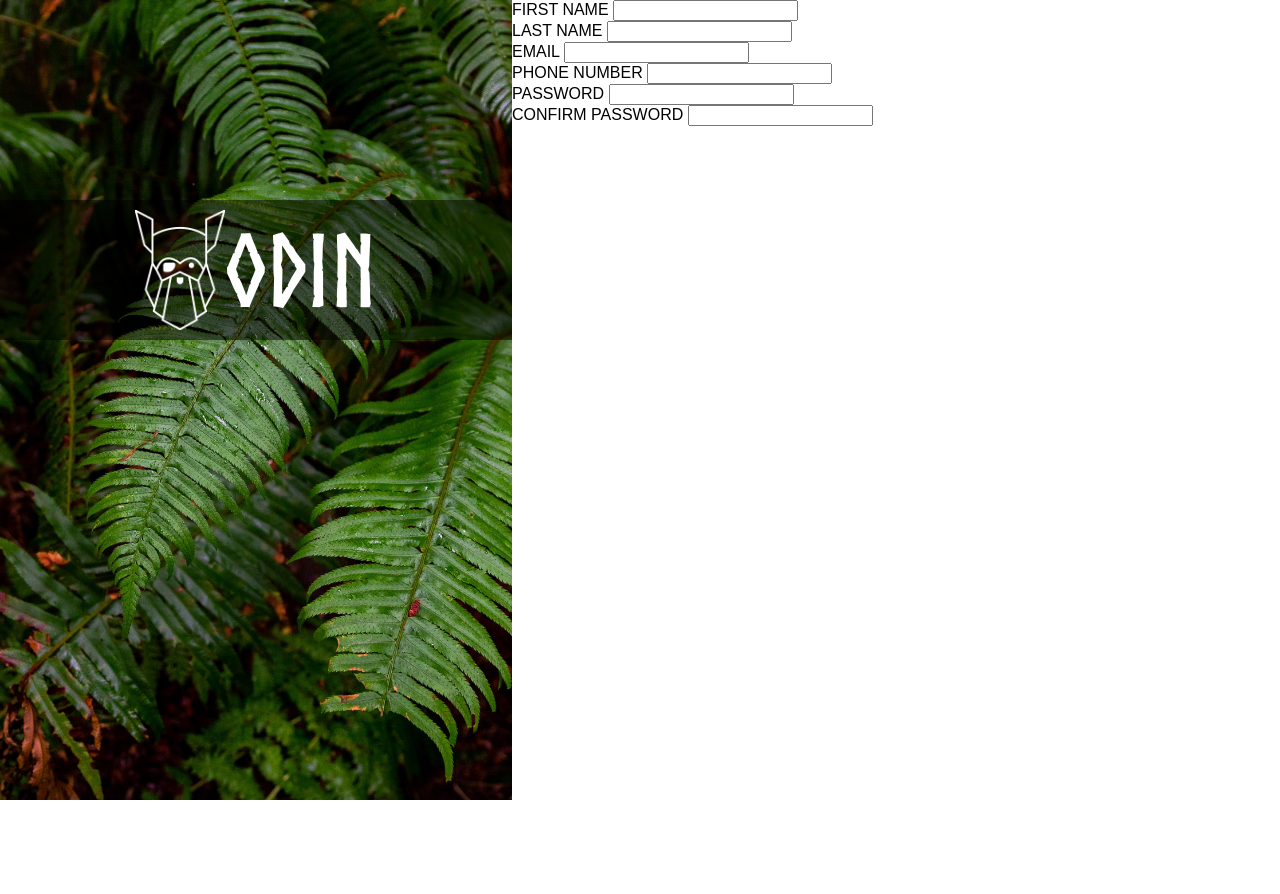
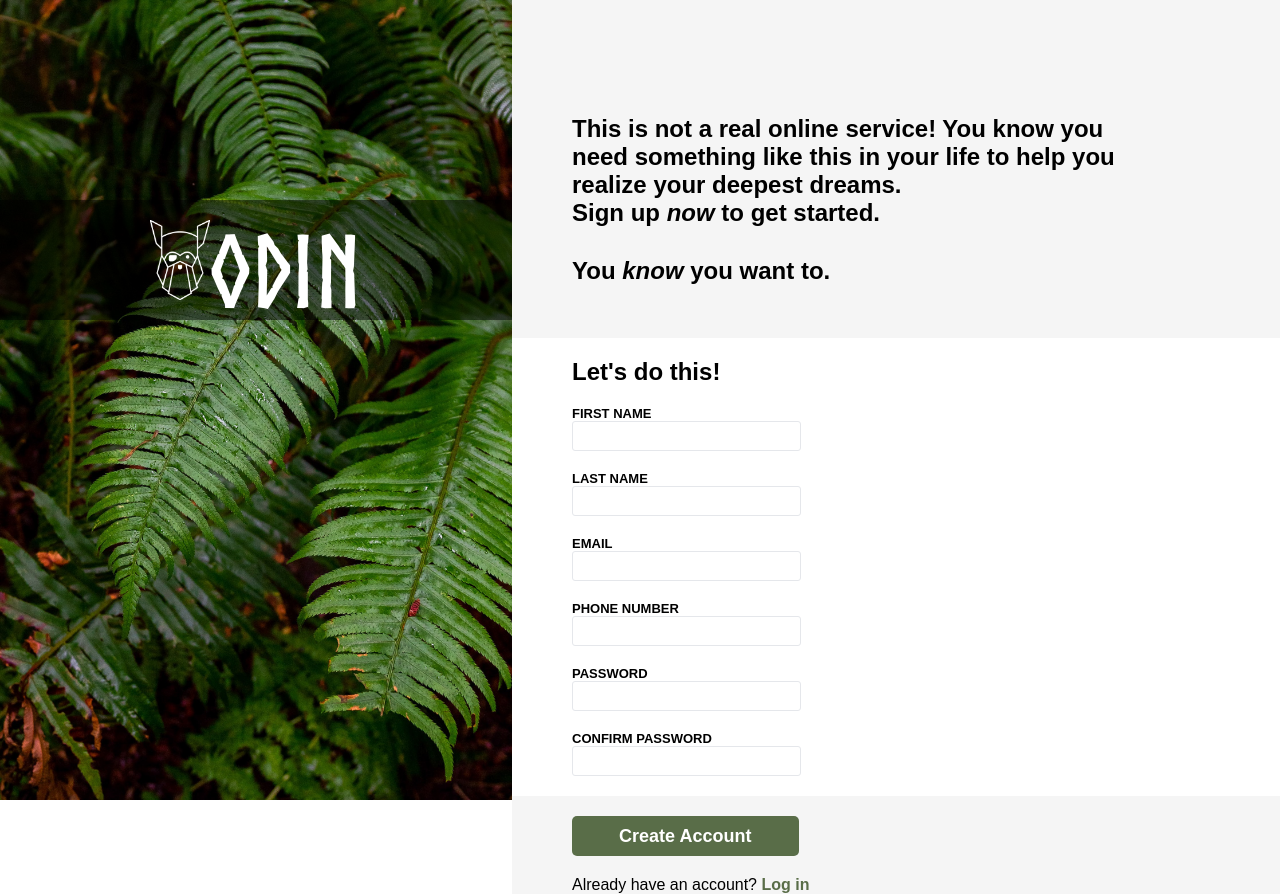
Before and after one commit to joseferreira7/signup-form, a plain HTML site: page index.html in a window 1280 px wide. Before the commit the page ends 800 px from the top, so only its background shows below. Drawn offline with Linux system fonts and the light colour scheme.

Commit message:
Style right side

```diff
--- a/index.html
+++ b/index.html
@@ -8,6 +8,7 @@
     <script src="script.js"></script>
     <title>Sign-up</title>
   </head>
+
   <body>
     <div class="left-side">
       <div class="logo-banner">
@@ -19,7 +20,22 @@
     </div>
 
     <div class="right-side">
+      <div class="top">
+        <div>
+          <p>
+            This is not a real online service! You know you need something like
+            this in your life to help you realize your deepest dreams.
+          </p>
+          <p>Sign up <em>now</em> to get started.</p>
+        </div>
+        <div>
+          <p>You <em>know</em> you want to.</p>
+        </div>
+      </div>
+      <div class="mid">
         <form method="post">
+          <p class="form-title">Let's do this!</p>
+          <div class="form-row">
             <div>
               <label for="first_name">FIRST NAME</label>
               <input type="text" name="first_name" id="first_name" />
@@ -28,6 +44,8 @@
               <label for="last_name">LAST NAME</label>
               <input type="text" name="last_name" id="last_name" />
             </div>
+          </div>
+          <div class="form-row">
             <div>
               <label for="email">EMAIL</label>
               <input type="email" name="email" id="email" />
@@ -36,15 +54,36 @@
               <label for="phone_number">PHONE NUMBER</label>
               <input type="tel" name="phone_number" id="phone_number" />
             </div>
+          </div>
+          <div class="form-row">
             <div>
               <label for="password">PASSWORD</label>
-          <input type="password" name="password" id="password" />
+              <input
+                class="error"
+                type="password"
+                name="password"
+                id="password"
+              />
             </div>
             <div>
               <label for="password_conf">CONFIRM PASSWORD</label>
-          <input type="password" name="password_conf" id="password_conf" />
+              <input
+                class="error"
+                type="password"
+                name="password_conf"
+                id="password_conf"
+              />
             </div>
+          </div>
+
+          <button type="submit">Create Account</button>
         </form>
+      </div>
+      <div class="bot">
+        <p class="have-account">
+          Already have an account? <a href="" class="login">Log in</a>
+        </p>
+      </div>
     </div>
   </body>
 </html>
--- a/style.css
+++ b/style.css
@@ -1,18 +1,30 @@
 @font-face {
   font-family: "norse";
   src: url(fonts/Norse-Bold.otf);
+}
+
+* {
+  margin: 0;
+  padding: 0;
+  box-sizing: border-box;
+}
+
+html {
+  background-color: rgba(0, 0, 0, 0.95);
 }
 
 body {
   display: flex;
   margin: 0;
   font-family: sans-serif;
+  font-weight: bold;
+  background-color: white;
 }
 
 .left-side {
   background: url(images/bgd-img.jpg) no-repeat;
   background-size: cover;
-  width: 40%;
+  width: 40vw;
   height: 100vh;
 }
 
@@ -20,7 +32,7 @@ body {
   background-color: rgba(0, 0, 0, 0.5);
   height: 15%;
   margin-top: 25vh;
-  padding: 2%;
+  padding: 4% 0;
 }
 
 .logo-container {
@@ -40,3 +52,102 @@ body {
   padding: 0;
   margin: auto 0;
 }
+
+.right-side {
+  width: 60vw;
+  display: flex;
+  flex-direction: column;
+  background-color: whitesmoke;
+}
+
+.top {
+  padding: 15% 0% 3% min(8%, 60px);
+}
+
+.mid,
+.bot {
+  padding-left: min(8%, 60px);
+}
+
+.top div {
+  max-width: 80%;
+  margin-bottom: 30px;
+}
+
+.mid {
+  background-color: white;
+}
+
+form {
+  display: flex;
+  flex-direction: column;
+  width: 80%;
+  position: relative;
+}
+
+.form-title {
+  padding-top: 20px;
+  padding-bottom: 20px;
+}
+
+.form-row {
+  max-width: 80%;
+  width: 100%;
+  display: flex;
+  justify-content: space-between;
+  flex-wrap: wrap;
+}
+
+.form-row div {
+  display: flex;
+  flex-direction: column;
+}
+
+label {
+  font-size: small;
+}
+
+input {
+  outline: none;
+  border: 1px solid #e5e7eb;
+  border-radius: 3px;
+  font-size: 16px;
+  padding: 5px 10px;
+  margin-bottom: 20px;
+}
+
+input:focus {
+  border: 1px solid rgb(0, 81, 255);
+  box-shadow: 2px 2px 5px 2px lightgrey;
+}
+
+button {
+  background-color: #596d48;
+  color: white;
+  border: none;
+  border-radius: 5px;
+  height: 40px;
+  width: 40%;
+  max-width: 250px;
+  min-width: 150px;
+  font-weight: bold;
+  font-size: large;
+  position: absolute;
+  top: calc(100% + 20px);
+}
+
+p {
+  font-size: x-large;
+}
+
+.have-account {
+  font-size: medium;
+  font-weight: normal;
+  margin-top: 80px;
+}
+
+a {
+  color: #596d48;
+  text-decoration: none;
+  font-weight: bold;
+}
```
Lines whose indentation alone changed are shown as unchanged.
